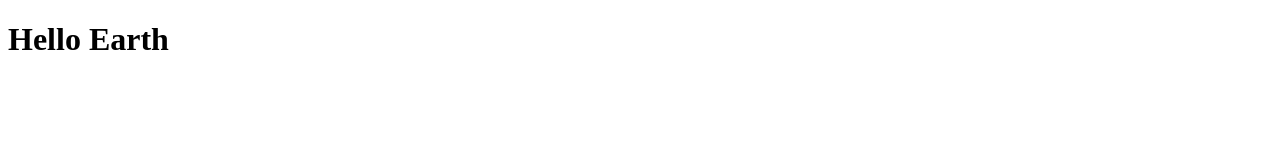
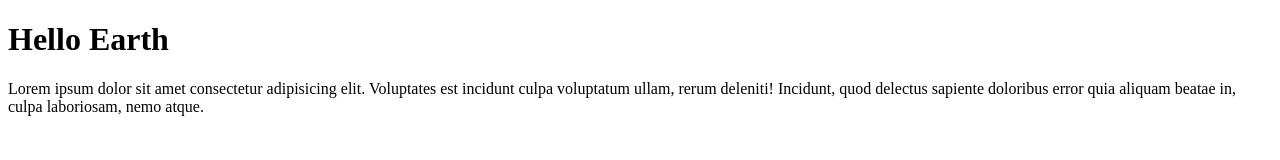
Before and after one commit to trynovriyantosaputra/try-get-test, a plain HTML site: page index.html in a window 1280 px wide. Drawn offline with Linux system fonts and the light colour scheme.

Commit message:
menambahkan paragraph

```diff
--- a/index.html
+++ b/index.html
@@ -10,6 +10,7 @@
 
 <body>
     <h1>Hello Earth</h1>
+    <p>Lorem ipsum dolor sit amet consectetur adipisicing elit. Voluptates est incidunt culpa voluptatum ullam, rerum deleniti! Incidunt, quod delectus sapiente doloribus error quia aliquam beatae in, culpa laboriosam, nemo atque.</p>
 </body>
 
 </html>
```
